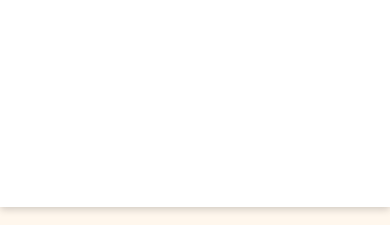
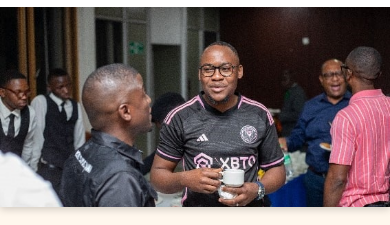
Before and after one commit to Kur0suma/ProsperitySolutions, a plain HTML site: page service.html in a window 390 px wide. Shown: the part 69-294 px from the top of the page. Drawn offline with Linux system fonts and the light colour scheme; a web font is replaced by a local one.

Commit message:
Update servicesMobile.css

```diff
--- a/servicesMobile.css
+++ b/servicesMobile.css
@@ -157,7 +157,7 @@ a{
     border-radius: 0px;
     box-shadow: 0 2px 8px rgba(0,0,0,0.2);
 
-    background-image: url("images/Img456.png");
+    background-image: url("images/Img456.jpg");
     background-position: top;
     background-size: cover;
 }
```
